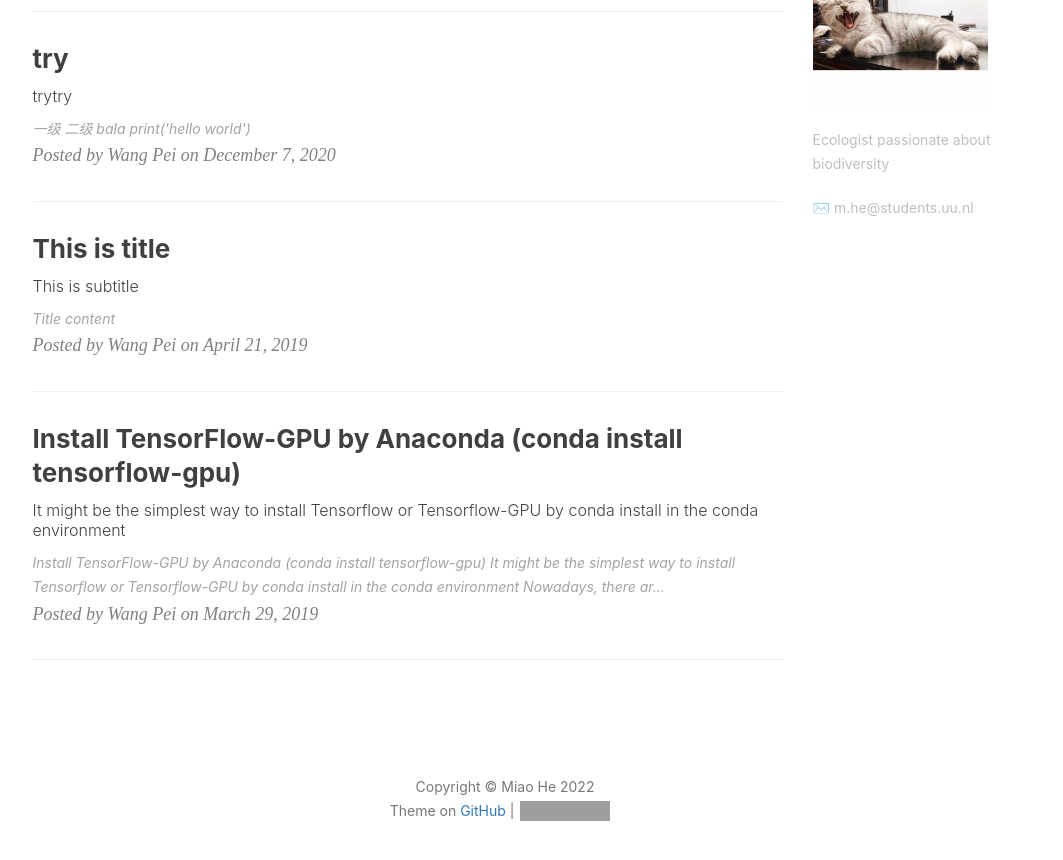
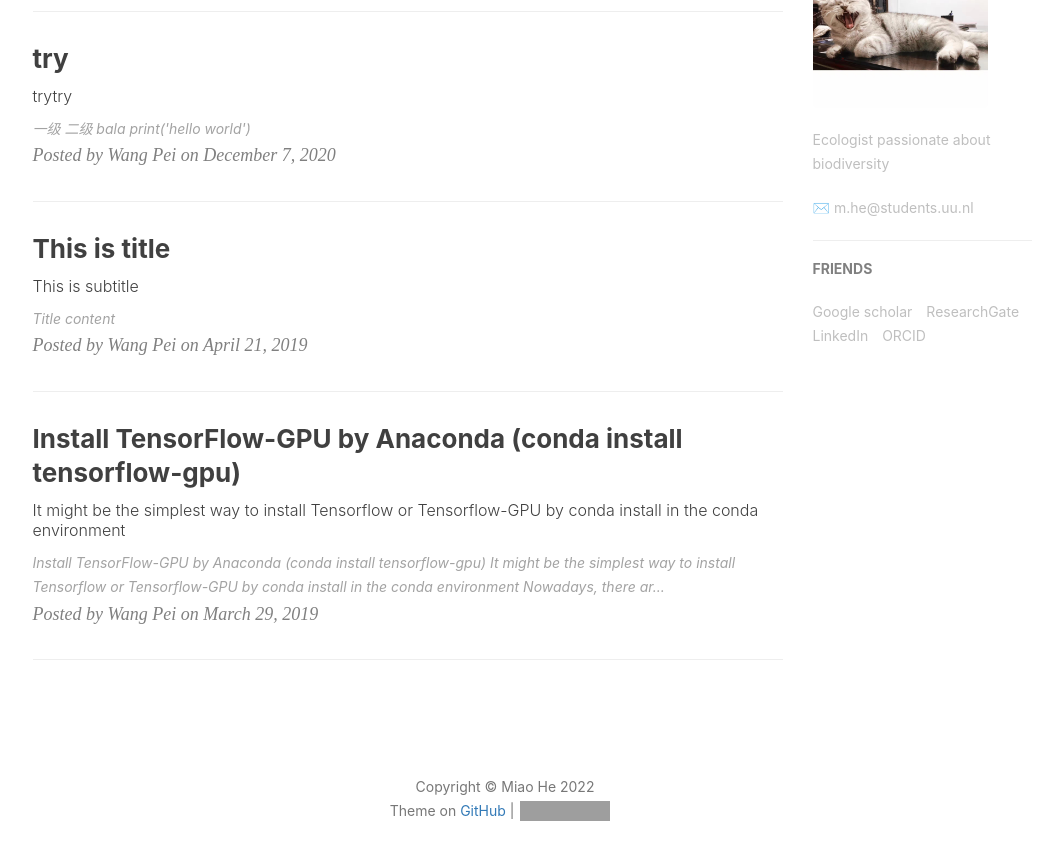
Before and after one commit to MiaoHe13/MiaoHe13.github.io, a Jekyll site: the page built from index.html, in a window 1280 px wide and 900 px high, scrolled down 585 px. Shown: the top 860 px of the window, without its empty margins (135-1198 px from the left). Built offline with Jekyll 4.4.1, drawn with Linux system fonts in a browser that asks for light colours; nearby versions of some CDN libraries; the list of posts is cut into pages by our own code; comment, search, counter and statistics services are not loaded; some of the changed lines change nothing that is shown; grey boxes are pictures that could not be loaded.

Commit message:
Update _config.yml

```diff
--- a/_config.yml
+++ b/_config.yml
@@ -90,7 +90,7 @@ service-worker: true
 
 
 # Websites
-Linkage: [
+friends: [
     {
         title: "Google scholar",
         href: "https://scholar.google.com/citations?user=K9-wKs8AAAAJ&hl=en"
```
